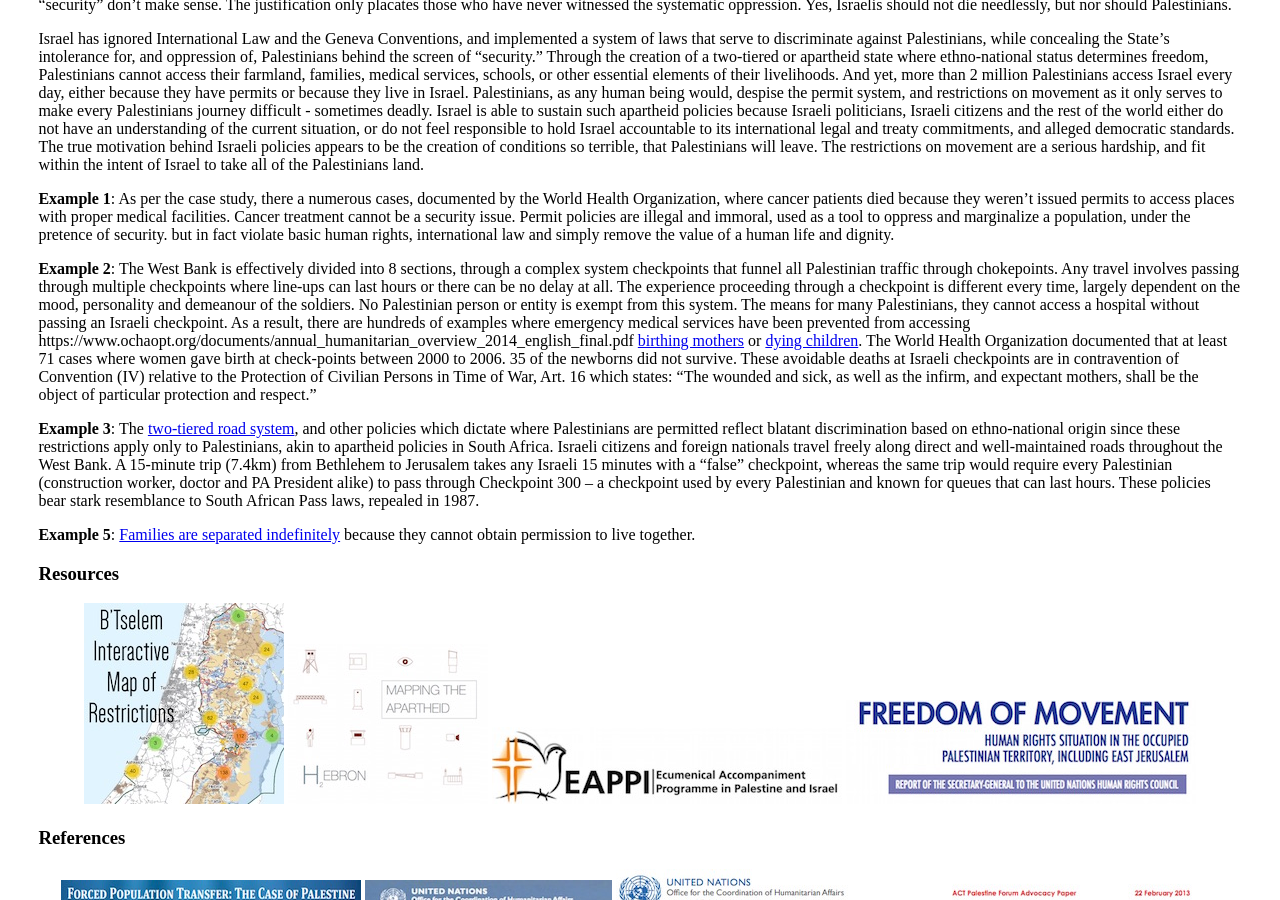
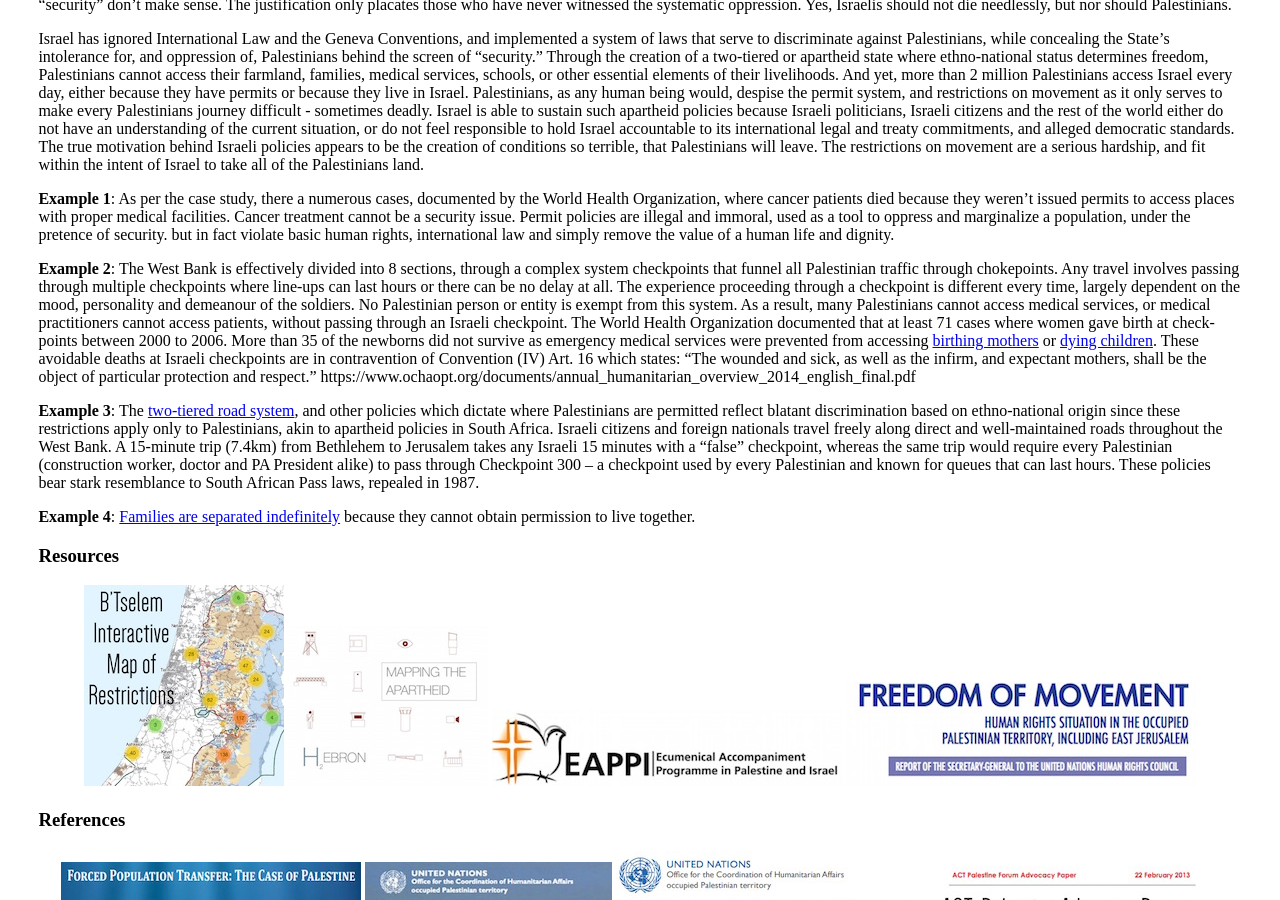
Before and after one commit to thepeopleofpalestine/thepeopleofpalestine.github.io, a Jekyll site: the page built from _cities/hebron.md, in a window 1280 px wide and 900 px high, scrolled down 4245 px. Built offline with Jekyll 4.4.1, drawn with Linux system fonts in a browser that asks for light colours; some web fonts are replaced.

Commit message:
Update hebron.md

```diff
--- a/_cities/hebron.md
+++ b/_cities/hebron.md
@@ -107,11 +107,11 @@ How, then, is Israel able create, sustain, and justify such apartheid policies?
 
 **Example 1**: As per the case study, there a numerous cases, documented by the World Health Organization, where cancer patients died because they weren't issued permits to access places with proper medical facilities. Cancer treatment cannot be a security issue. Permit policies are illegal and immoral, used as a tool to oppress and marginalize a population, under the pretence of security.  but in fact violate basic human rights, international law and simply remove the value of a human life and dignity.
 
-**Example 2**: The West Bank is effectively divided into 8 sections, through a complex system checkpoints that funnel all Palestinian traffic through chokepoints. Any travel involves passing through multiple checkpoints where line-ups can last hours or there can be no delay at all. The experience proceeding through a checkpoint is different every time, largely dependent on the mood, personality and demeanour of the soldiers. No Palestinian person or entity is exempt from this system. The means for many Palestinians, they cannot access a hospital without passing an Israeli checkpoint. As a result, there are hundreds of examples where emergency medical services have been prevented from accessing  https://www.ochaopt.org/documents/annual_humanitarian_overview_2014_english_final.pdf [birthing mothers](http://visualizingpalestine.org/visuals/checkpoint-births) or [dying children](https://occupiedpalestine.wordpress.com/special-topics/checkpoints/). The World Health Organization documented that at least 71 cases where women gave birth at check-points between 2000 to 2006. 35 of the newborns did not survive. These avoidable deaths at Israeli checkpoints are in contravention of Convention (IV) relative to the Protection of Civilian Persons in Time of War, Art. 16 which states: “The wounded and sick, as well as the infirm, and expectant mothers, shall be the object of particular protection and respect.”
+**Example 2**: The West Bank is effectively divided into 8 sections, through a complex system checkpoints that funnel all Palestinian traffic through chokepoints. Any travel involves passing through multiple checkpoints where line-ups can last hours or there can be no delay at all. The experience proceeding through a checkpoint is different every time, largely dependent on the mood, personality and demeanour of the soldiers. No Palestinian person or entity is exempt from this system. As a result, many Palestinians cannot access medical services, or medical practitioners cannot access patients, without passing through an Israeli checkpoint. The World Health Organization documented that at least 71 cases where women gave birth at check-points between 2000 to 2006. More than 35 of the newborns did not survive as emergency medical services were prevented from accessing [birthing mothers](http://visualizingpalestine.org/visuals/checkpoint-births) or [dying children](https://occupiedpalestine.wordpress.com/special-topics/checkpoints/). These avoidable deaths at Israeli checkpoints are in contravention of Convention (IV) Art. 16 which states: “The wounded and sick, as well as the infirm, and expectant mothers, shall be the object of particular protection and respect.” https://www.ochaopt.org/documents/annual_humanitarian_overview_2014_english_final.pdf
 
 **Example 3**: The [two-tiered road system](http://visualizingpalestine.org/visuals/segregated-roads-west-bank), and other policies which dictate where Palestinians are permitted reflect blatant discrimination based on ethno-national origin since these restrictions apply only to Palestinians, akin to apartheid policies in South Africa. Israeli citizens and foreign nationals travel freely along direct and well-maintained roads throughout the West Bank. A 15-minute trip (7.4km) from Bethlehem to Jerusalem takes any Israeli 15 minutes with a “false” checkpoint, whereas the same trip would require every Palestinian (construction worker, doctor and PA President alike) to pass through Checkpoint 300 – a checkpoint used by every Palestinian and known for queues that can last hours. These policies bear stark resemblance to South African Pass laws, repealed in 1987.
 
-**Example 5**: [Families are separated indefinitely](http://www.btselem.org/video/2008/09/israel-splits-families-between-gaza-and-west-bank) because they cannot obtain permission to live together.
+**Example 4**: [Families are separated indefinitely](http://www.btselem.org/video/2008/09/israel-splits-families-between-gaza-and-west-bank) because they cannot obtain permission to live together.
 
 ### Resources
 
```
